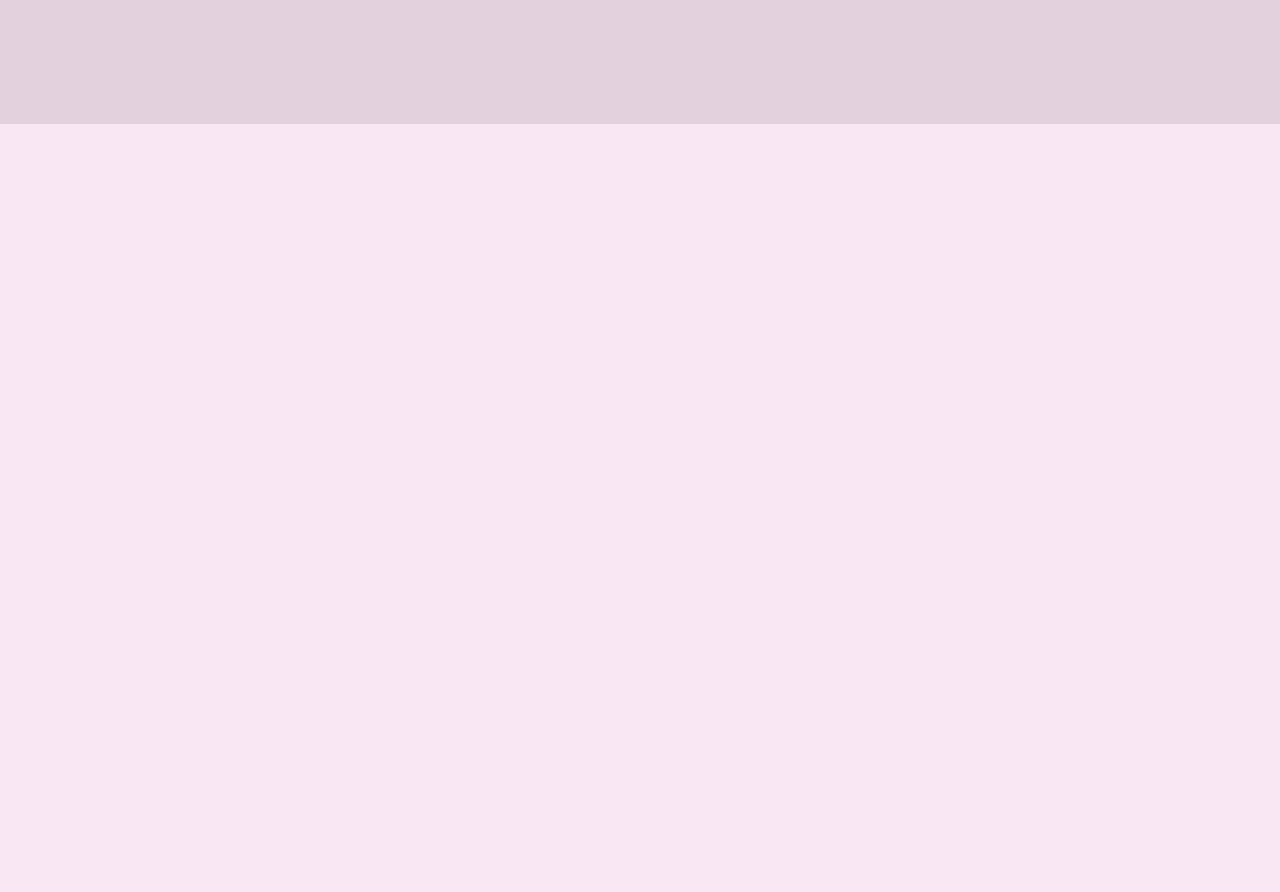
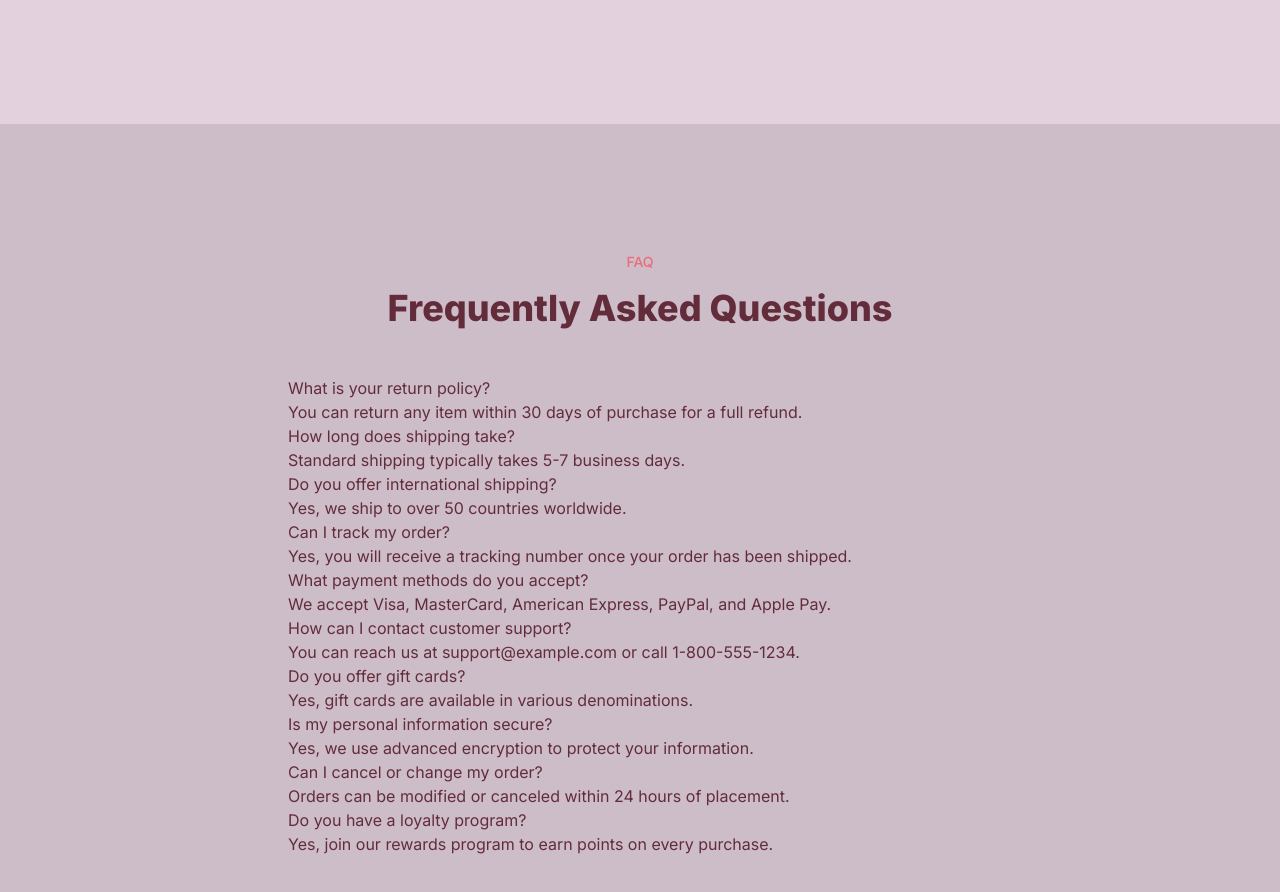
Before and after one commit to Mayst0731/yields, a Next.js app: page / in a window 1280 px wide. Shown: the part 1160-2052 px from the top of the page. Before the commit the page ends 1284 px from the top, so only its background shows below. Built offline with nearby package versions, Linux system fonts and the light colour scheme.

Commit message:
Adding Cool FAQ part

```diff
--- /dev/null
+++ b/app/components/FAQListItems.js
@@ -0,0 +1,13 @@
+
+const FAQListItems = ({ qa }) => {
+    return (
+        <li key={qa.question}>
+                  {/* 1. Question is clickable */}
+                  <button onClick>{qa.question}</button>
+                  {/* 2. Answer */}
+                  <div>{qa.answer}</div>
+        </li>
+    )
+}
+
+export default FAQListItems;
--- /dev/null
+++ b/app/data/faq.json
@@ -0,0 +1,42 @@
+[
+  {
+    "question": "What is your return policy?",
+    "answer": "You can return any item within 30 days of purchase for a full refund."
+  },
+  {
+    "question": "How long does shipping take?",
+    "answer": "Standard shipping typically takes 5-7 business days."
+  },
+  {
+    "question": "Do you offer international shipping?",
+    "answer": "Yes, we ship to over 50 countries worldwide."
+  },
+  {
+    "question": "Can I track my order?",
+    "answer": "Yes, you will receive a tracking number once your order has been shipped."
+  },
+  {
+    "question": "What payment methods do you accept?",
+    "answer": "We accept Visa, MasterCard, American Express, PayPal, and Apple Pay."
+  },
+  {
+    "question": "How can I contact customer support?",
+    "answer": "You can reach us at support@example.com or call 1-800-555-1234."
+  },
+  {
+    "question": "Do you offer gift cards?",
+    "answer": "Yes, gift cards are available in various denominations."
+  },
+  {
+    "question": "Is my personal information secure?",
+    "answer": "Yes, we use advanced encryption to protect your information."
+  },
+  {
+    "question": "Can I cancel or change my order?",
+    "answer": "Orders can be modified or canceled within 24 hours of placement."
+  },
+  {
+    "question": "Do you have a loyalty program?",
+    "answer": "Yes, join our rewards program to earn points on every purchase."
+  }
+]
--- a/app/page.js
+++ b/app/page.js
@@ -1,5 +1,7 @@
 import ButtonLogin from "@/components/ButtonLogin";
 import ListItems from "@/components/ListItems";
+import FaqData  from "@/data/faq.json";
+import FAQListItems from "@/components/FAQListItems";
 
 export default function Home() {
   const name = "Shermaine";
@@ -58,6 +60,23 @@ export default function Home() {
           </div>
         </div>
       </section>
+
+      {/* FAQ */}
+      <section className="bg-base-300">
+        <div className="py-32 px-8 max-w-3xl mx-auto">
+          <p className="text-sm uppercase font-medium text-center text-primary mb-4">FAQ</p>
+
+          <h2 className="text-3xl lg:text-4xl font-extrabold mb-12 text-center">
+            Frequently Asked Questions
+          </h2>
+          <ul>
+              {FaqData.map((qa) =>
+                <FAQListItems key={qa.question} qa={qa} />
+              )}
+          </ul>
+        </div>
+      </section>
+
     </main>
   );
 }
```
